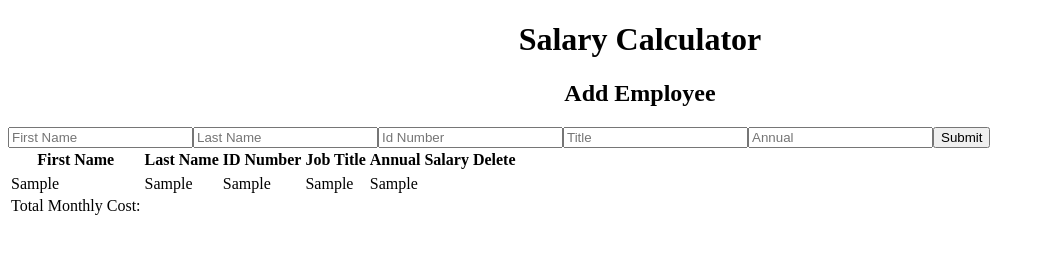
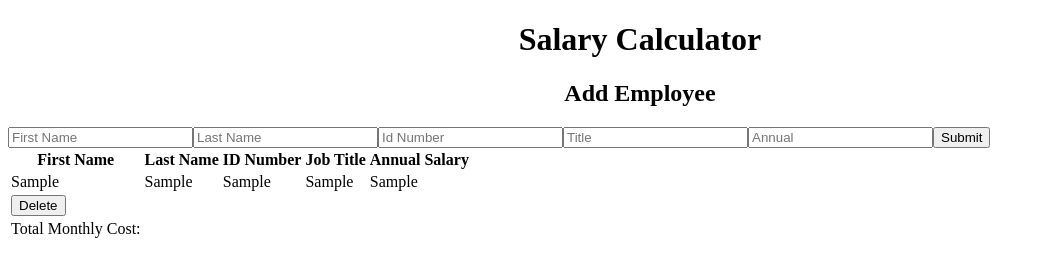
Before and after one commit to Fatuma2117/weekend-jquery-salary-calculator., a plain HTML site: page index.html in a window 1280 px wide. Both pictures are taken after typing "Sample", "Sample", "Sample", "Sample", "Sample" into the empty fields and a click on the button "Submit". Shown: the whole page, without its empty margins (0-1045 px from the left). Drawn offline with Linux system fonts and the light colour scheme.

Commit message:
deleteButton functionality

```diff
--- a/index.html
+++ b/index.html
@@ -23,10 +23,6 @@
         <th> ID Number</th>
         <th> Job Title </th>
         <th> Annual Salary </th>
-        <th>Delete
-          <td>
-          </td>
-        </th>
       </tr>
     </thead>
     <tbody id="tableBody">
@@ -36,6 +32,7 @@
       <input id="titleInput" placeholder="Title"></input>
       <input id="annualInput" placeholder="Annual"></input>
       <button id="submitEmployee"> Submit </button>
+      <!-- <td><button id="deleteButton"> Delete </button></td> -->
     </tbody>
     <tfoot>
       <td> Total Monthly Cost:<span class = "overBudget"id="totalMonthlyOut"> </span> </td>
--- a/salary.js
+++ b/salary.js
@@ -14,7 +14,9 @@ let employee = []
 
 function readyNow() {
     $('#submitEmployee').on('click', addNewEmployee)
-        addDeleteButton()
+    // $('.deleteButton').on('click', addDeleteButton)
+    // addDeleteButton();
+
 
 }
 function addNewEmployee() {
@@ -35,7 +37,7 @@ function addNewEmployee() {
     <td> ${inputs.idInput}</td>
     <td> ${inputs.titleInput}</td>
     <td> ${inputs.annualInput}</td>
-    </tr>`);
+    </tr>`,`<td><button class= "deleteButton"> Delete </button></td>`);
 
 
     $("#firstNameInput").val('');
@@ -45,7 +47,8 @@ function addNewEmployee() {
     $("#annualInput").val('');
 
     calculateTotalMonthly();
-    // addDeleteButton()
+    // addDeleteButton();
+console.log($('.deleteButton'))
 }
 
 function calculateTotalMonthly() {
@@ -67,7 +70,7 @@ outPut.append(Number(monthlyTotal))
 
 }
 
-function addDeleteButton(){
-    $('#tableBody').append(`<tr><button>Delete </button></tr>)`)
-
-}
+// function addDeleteButton(){
+// $('.deleteButton').closest('tr').remove()
+// $('this').remove(addNewEmployee)
+// }
```
